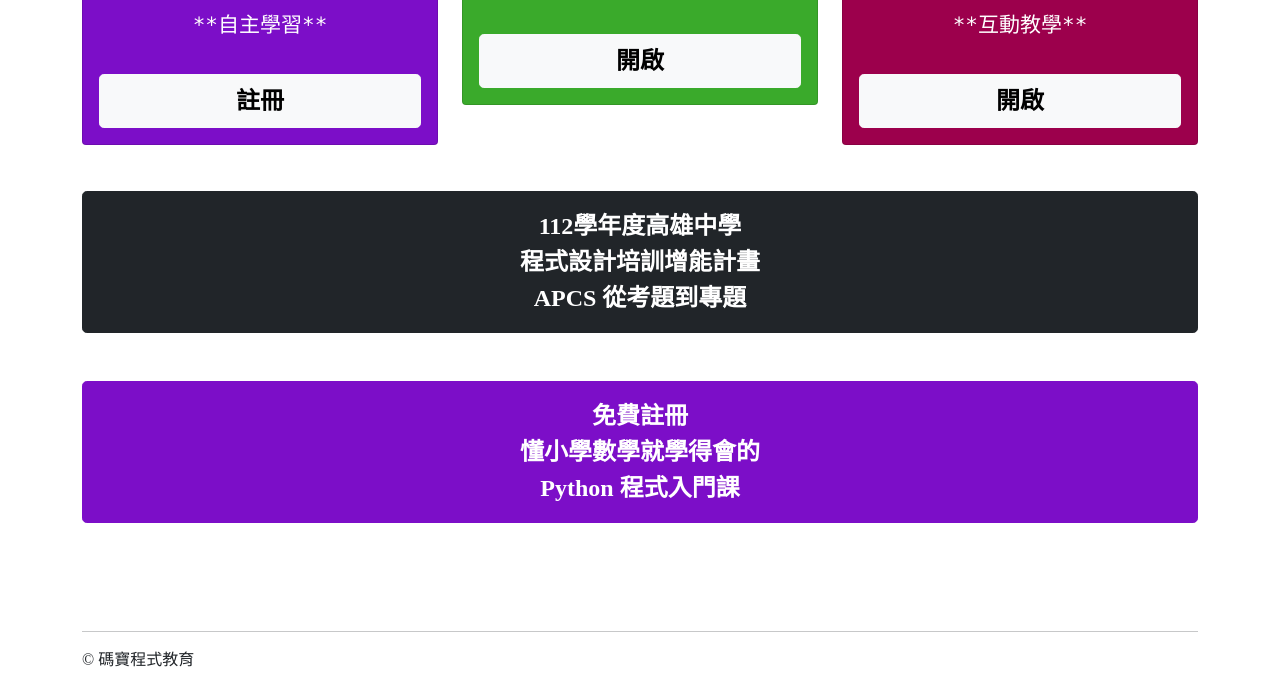
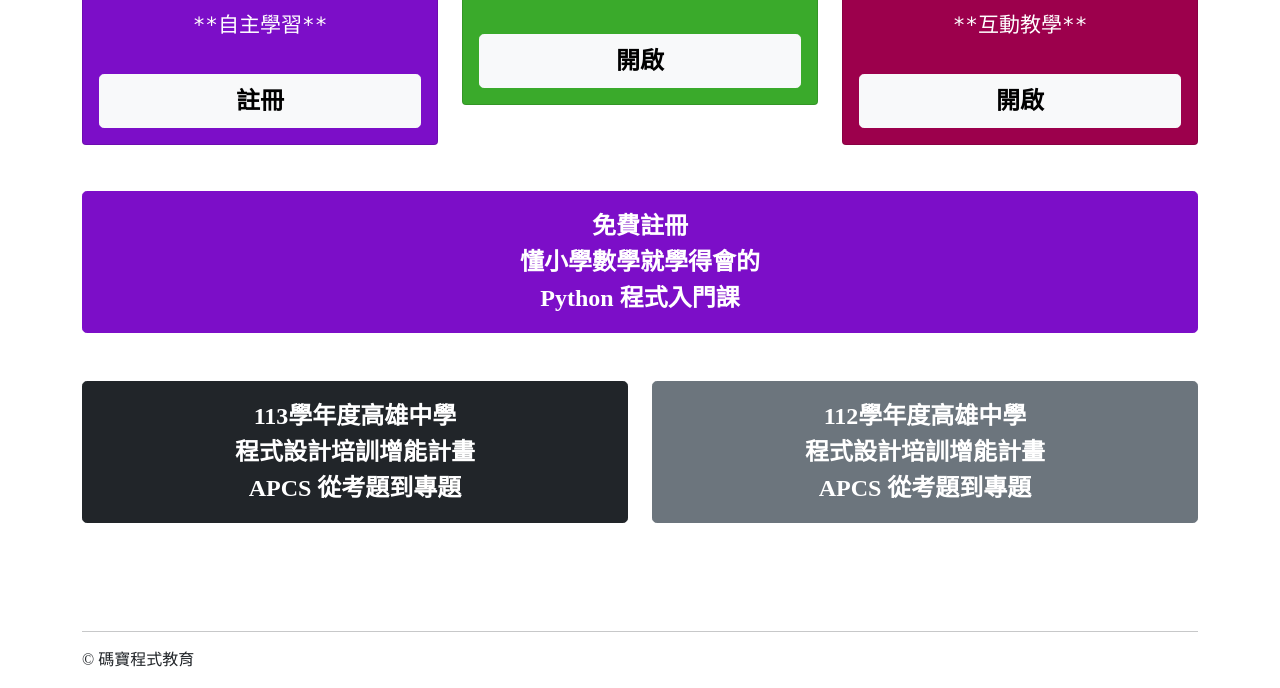
Before and after one commit to openpyone/openpyone.github.io, a plain HTML site: page index.html in a window 1280 px wide. Shown: the part 395-1083 px from the top of the page. Drawn offline with Linux system fonts and the light colour scheme; a script that the page names is missing.

Commit message:
update index

```diff
--- a/index.html
+++ b/index.html
@@ -10,7 +10,7 @@
     <link rel="apple-touch-icon" href="/apple-touch-icon.png">
     <link rel="stylesheet" href="/static/bootstrap.min.css">
     <link rel="stylesheet" href="/static/fontawesome.min.css">
-    <link rel="stylesheet" href="/static/main.css?240601">
+    <link rel="stylesheet" href="/static/main.css?241022">
     <link rel="canonical" href="https://open.pyone.tw/">
 </head>
 <body>
@@ -101,16 +101,6 @@
 
         <div class="row text-center courses btn-block">
             <div class="col-lg-12 mb-5">
-                <a target="_blank" href="https://pyone.tw/kshs/apcs112"
-                   class="btn btn-lg fw-bold font-lg btn-dark p-3">
-                    112學年度高雄中學
-                    <br>
-                    程式設計培訓增能計畫
-                    <br>
-                    APCS 從考題到專題
-                </a>
-            </div>
-            <div class="col-lg-12 mb-5">
                 <a target="_blank" href="https://www.udemy.com/course/python-abc123/?couponCode=1E1A56190C17A3AD102B"
                    class="btn btn-lg fw-bold font-lg btn-udemy p-3">
                     免費註冊
@@ -118,6 +108,26 @@
                     懂小學數學就學得會的
                     <br>
                     Python 程式入門課
+                </a>
+            </div>
+            <div class="col-lg-6 mb-5">
+                <a target="_blank" href="https://pyone.tw/kshs/apcs113"
+                   class="btn btn-lg fw-bold font-lg btn-dark p-3">
+                    113學年度高雄中學
+                    <br>
+                    程式設計培訓增能計畫
+                    <br>
+                    APCS 從考題到專題
+                </a>
+            </div>
+            <div class="col-lg-6 mb-5">
+                <a target="_blank" href="https://pyone.tw/kshs/apcs112"
+                   class="btn btn-lg fw-bold font-lg btn-secondary p-3">
+                    112學年度高雄中學
+                    <br>
+                    程式設計培訓增能計畫
+                    <br>
+                    APCS 從考題到專題
                 </a>
             </div>
         </div>
```
